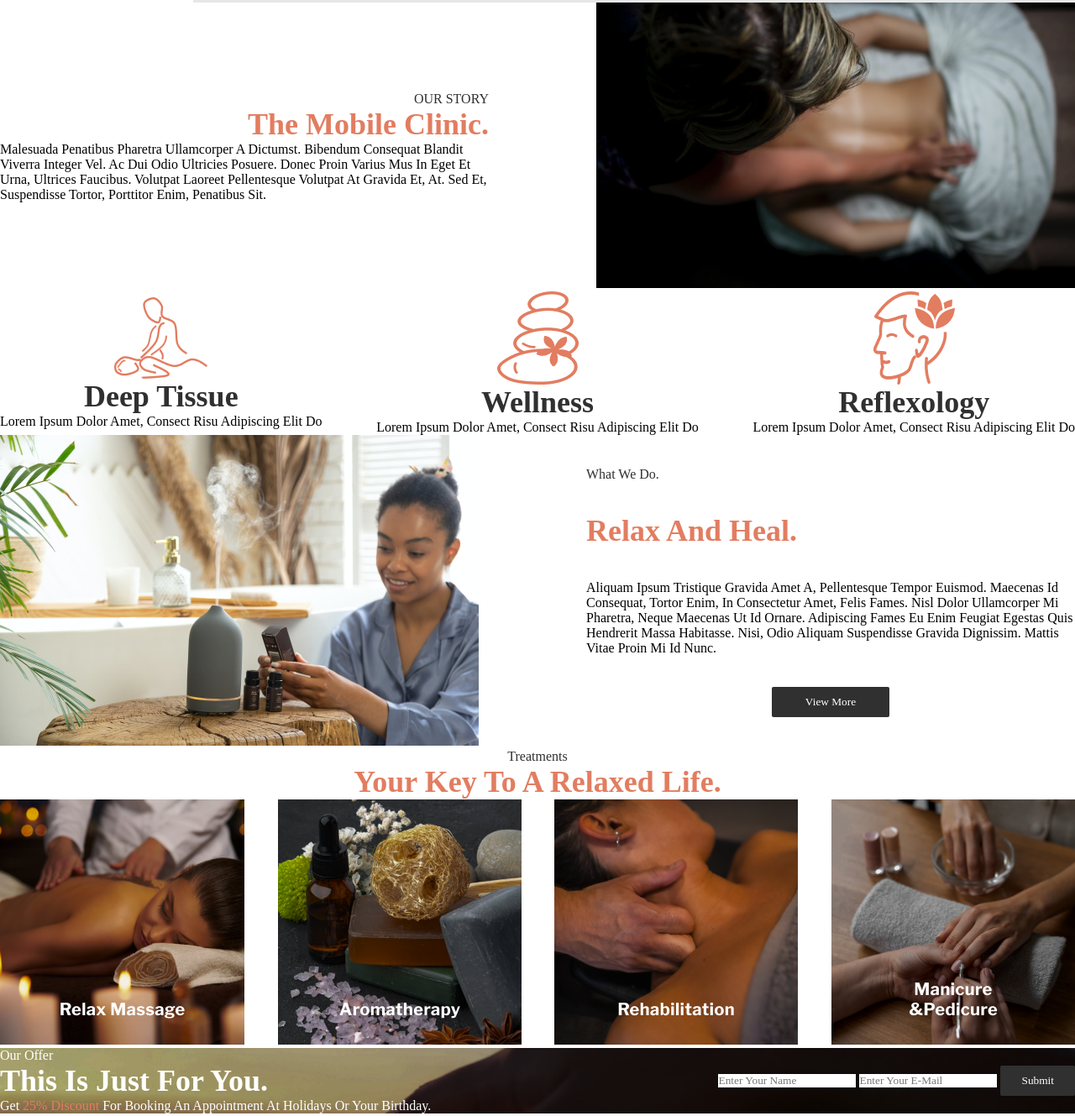
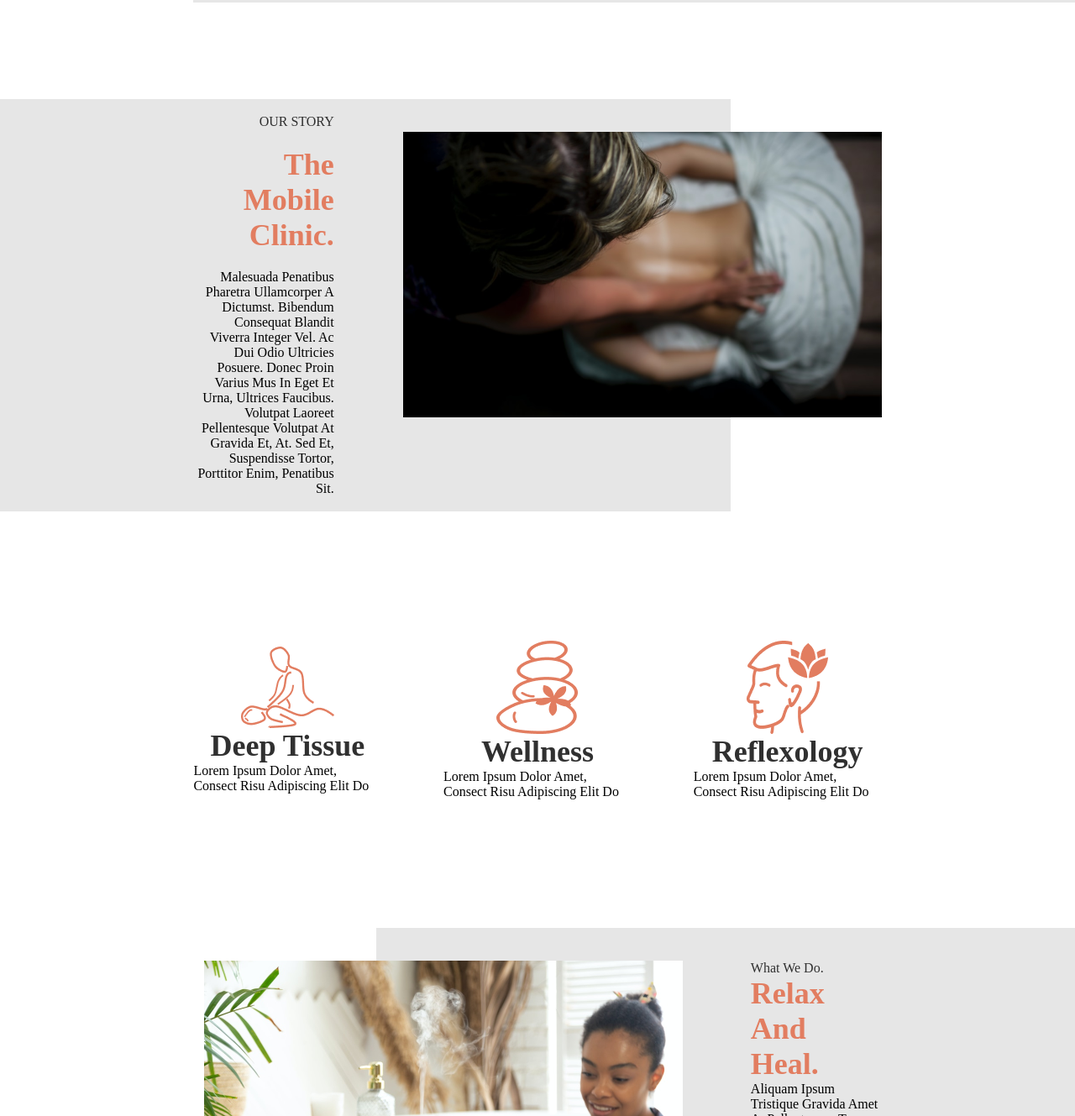
Before and after one commit to cledious/web-2-2-en-equipo, a plain HTML site: page labo-2/aboutUs.html in a window 1280 px wide. Shown: the part 173-1502 px from the top of the page at 84% size. Drawn offline with Linux system fonts and the light colour scheme.

Commit message:
html y css
html y css

```diff
--- a/labo-2/style.css
+++ b/labo-2/style.css
@@ -359,8 +359,9 @@ h1 {
 
 .first--about{
     display: grid;
+    text-align: end;
     align-content: center;
-    justify-items: end;
+    gap: 5%;
 }
 
 .second-about{
@@ -396,35 +397,49 @@ h1 {
 }
 
 .Display-first--about{
+    margin-top: 9%;
     display: flex;
     justify-content: space-between;
     gap: 10%;
+    padding: 3% 18% 3% 18%;
+    background: rgb(2,0,36);
+    background: linear-gradient(90deg, #E6E6E6 68%, white 35% );
 }
 
 .display-second-about{
+    margin-top: 9%;
+    padding: 3% 18% 3% 18%;
+    gap: 9%;
     display: flex;
-    justify-content: space-between;
+    justify-content: center
 }
 
 .Display-third--about{
+    margin-top: 9%;
     display: flex;
     gap: 10%;
+    padding: 3% 18% 3% 19%;
+    background: rgb(2,0,36);
+    background: linear-gradient(90deg, #ffffff 35%, #e6e6e6 35%);
 }
 
 .Display-fourth-0--about{
+    margin-top: 9%;
     display: grid;
     justify-items: center;
 }
 
 .Display-fourth--about{
     display: flex;
-    justify-content: space-between;
+    justify-content: center;
     align-items: center;
 }
 
 .backgrounnd-fifth--about{
+    margin-top: 9%;
     background-image: url(images/portfolio/Rectangle\ 64.png);
     background-repeat: no-repeat;
+    background-size: cover;
     display: flex;
     justify-content: space-between;
     align-items: center;
@@ -455,24 +470,31 @@ h1 {
 }
 
 .Display-sixth--about{
+    margin-top: 9%;
     display: flex;
-    justify-content: space-between;
+    justify-content: center;
+    gap: 5%;
 
 }
 
 .Display-seventh--about{
+    margin-top: 9%;
     display: flex;
     gap: 10%;
 }
 
 .Display-eight--about{
+    margin-top: 9%;
     display: flex;
     gap: 10%;
 }
 
 .Display-nineth--about{
+    margin-top: 9%;
     display: flex;
     gap: 10%;
     background-image: url(images/portfolio/Rectangle\ 64\ -1.png);
+    background-size: cover;
+    background-repeat: repeat;
     justify-content: space-between;
 }
```
